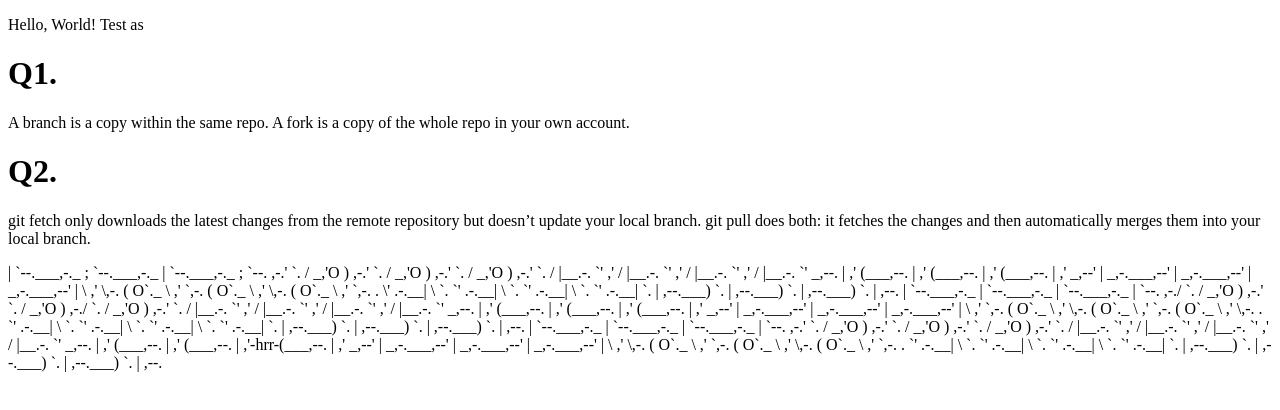
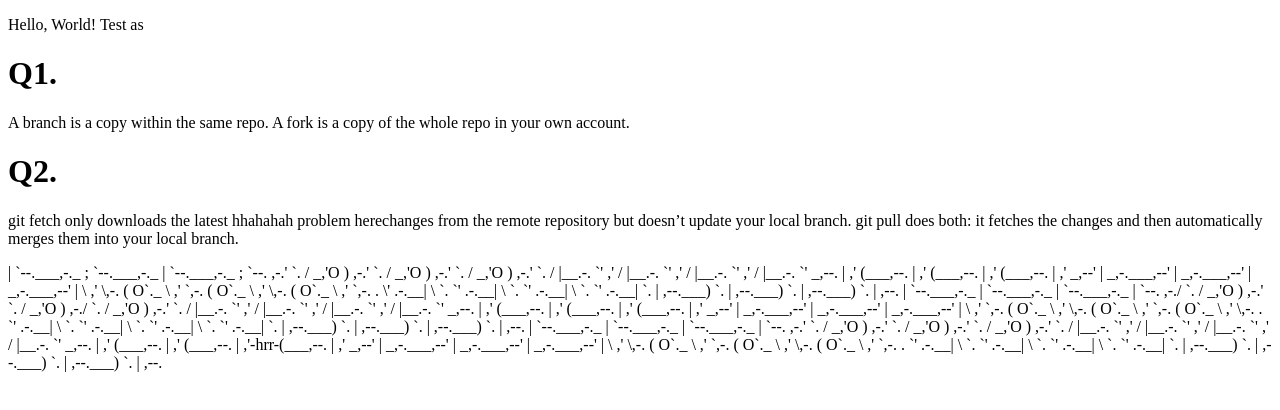
Before and after one commit to julien1703/Project-1-group-4, a plain HTML site: page index.html in a window 1280 px wide. Drawn offline with Linux system fonts and the light colour scheme.

Commit message:
Update index.html

```diff
--- a/index.html
+++ b/index.html
@@ -10,7 +10,7 @@
     <h1>Q1.</h1>
     <p>A branch is a copy within the same repo. A fork is a copy of the whole repo in your own account.</p>
     <h1>Q2.</h1>
-    <p>git fetch only downloads the latest changes from the remote repository but doesn’t update your local branch. git pull does both: it fetches the changes and then automatically merges them into your local branch.</p>
+    <p>git fetch only downloads the latest hhahahah problem herechanges from the remote repository but doesn’t update your local branch. git pull does both: it fetches the changes and then automatically merges them into your local branch.</p>
     | `--.___,-._      ; `--.___,-._      | `--.___,-._      ; `--.
  ,-.' `.  /  _,'O ) ,-.' `.  /  _,'O ) ,-.' `.  /  _,'O ) ,-.' `.  /
  |__.-. `' ,'    /  |__.-. `' ,'    /  |__.-. `' ,'    /  |__.-. `'
```
